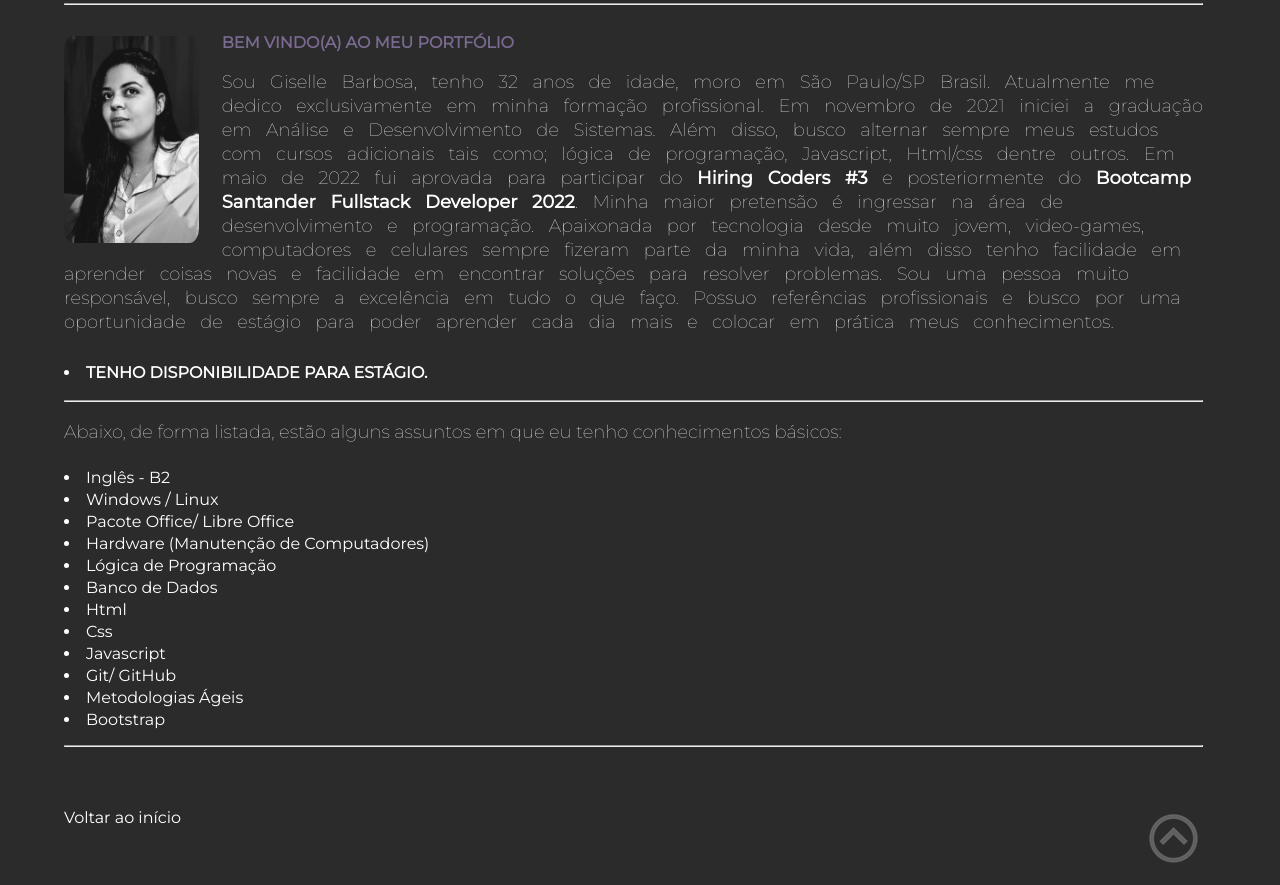
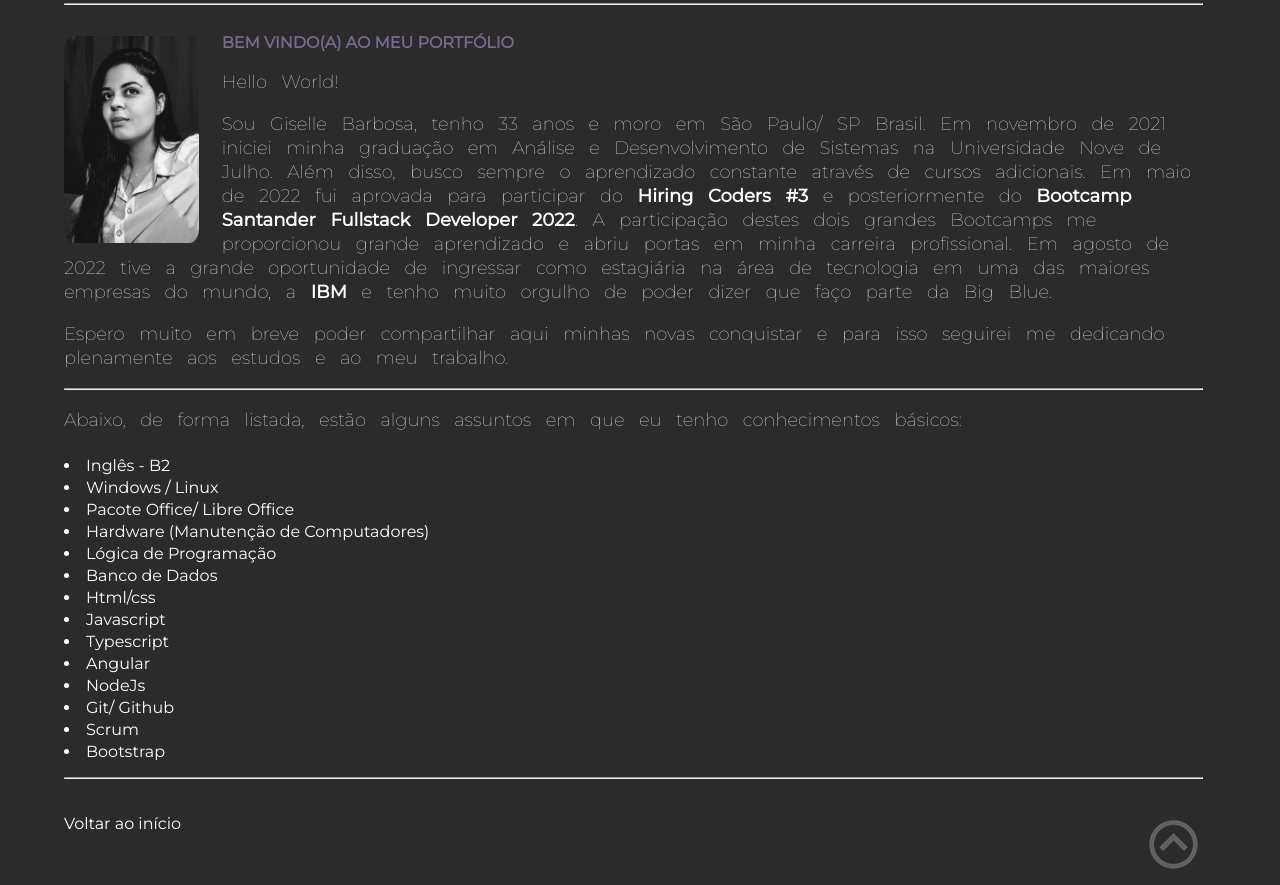
Before and after one commit to GiselleBarbosa/portfolio, a plain HTML site: page sobre.html in a window 1280 px wide. Shown: the part 208-1093 px from the top of the page. Drawn offline with Linux system fonts and the light colour scheme.

Commit message:
:briefcase: update dados profissionais

```diff
--- a/sobre.html
+++ b/sobre.html
@@ -48,26 +48,22 @@
 		<div class="sobre">
 			<h2>Bem vindo(a) ao meu Portfólio</h2>
 
-			<p>Sou Giselle Barbosa, tenho 32 anos de idade, moro em São Paulo/SP Brasil. Atualmente me dedico
-				exclusivamente em minha formação profissional. Em novembro de 2021 iniciei a graduação em Análise e Desenvolvimento de
-				Sistemas.
-				Além disso, busco alternar sempre meus estudos com cursos adicionais tais como; lógica de programação, Javascript,
-				Html/css dentre outros.
+			<p>Hello World!
+			<p>
+				Sou Giselle Barbosa, tenho 33 anos e moro em São Paulo/ SP Brasil.
+				Em novembro de 2021 iniciei minha graduação em Análise e
+				Desenvolvimento de Sistemas na Universidade Nove de Julho.
+				Além disso, busco sempre o aprendizado constante através de cursos adicionais.
 				Em maio de 2022 fui aprovada para participar do <strong>Hiring Coders #3</strong> e
-				posteriormente do <strong>Bootcamp
-					Santander Fullstack Developer 2022</strong>.
-				Minha maior pretensão é ingressar na área de desenvolvimento e programação.	Apaixonada por tecnologia desde muito jovem, video-games, computadores e celulares sempre fizeram
-				parte da minha vida, além disso tenho facilidade em aprender coisas novas e facilidade em encontrar
-				soluções para resolver problemas.
-				Sou uma pessoa muito responsável, busco sempre a excelência em tudo o que faço. Possuo referências
-				profissionais e busco por uma oportunidade de estágio para poder aprender cada dia mais e colocar em prática meus
-				conhecimentos.
-			<p>
-		</div>
-		<h2><a class="link-oportunidade" href="contato.html">
-				<li><strong>Tenho disponibilidade para estágio</strong>.</li>
-		</h2>
-		</p></a>
+				posteriormente do <strong>Bootcamp Santander Fullstack Developer 2022</strong>.
+				A participação destes dois grandes Bootcamps me proporcionou grande aprendizado e abriu portas em
+				minha carreira profissional.
+				Em agosto de 2022 tive a grande oportunidade de ingressar como estagiária na área de tecnologia em uma
+				das maiores
+				empresas do mundo,
+				a <strong>IBM</strong> e tenho muito orgulho de poder dizer que faço parte da Big Blue.
+			<p>Espero muito em breve poder compartilhar aqui minhas novas conquistar e para isso seguirei me dedicando
+				plenamente aos estudos e ao meu trabalho.
 
 				<hr>
 			<p>Abaixo, de forma listada, estão alguns assuntos em que eu tenho conhecimentos básicos:</p> <br>
@@ -79,18 +75,20 @@
 				<li>Hardware (Manutenção de Computadores)</li>
 				<li>Lógica de Programação</li>
 				<li>Banco de Dados</li>
-			<li>Html</li>
-			<li>Css</li>
+				<li>Html/css</li>
 				<li>Javascript</li>
-			<li>Git/ GitHub</li>
-			<li>Metodologias Ágeis</li>
+				<li>Typescript</li>
+				<li>Angular</li>
+				<li>NodeJs</li>
+				<li>Git/ Github</li>
+				<li>Scrum</li>
 				<li>Bootstrap</li>
 
 
 			</div>
 			<hr>
 
-		<br>
+
 			<div class="button"><a href="index.html">Voltar ao início</a><img src="img/topo-botao.png"
 					onclick="topFunction()" id="myBtn" title="Voltar ao topo"></div>
 
```
Also changed, not shown: curriculo.html (+4 -3 lines), 2 other files. Lines whose indentation alone changed are shown as unchanged.
